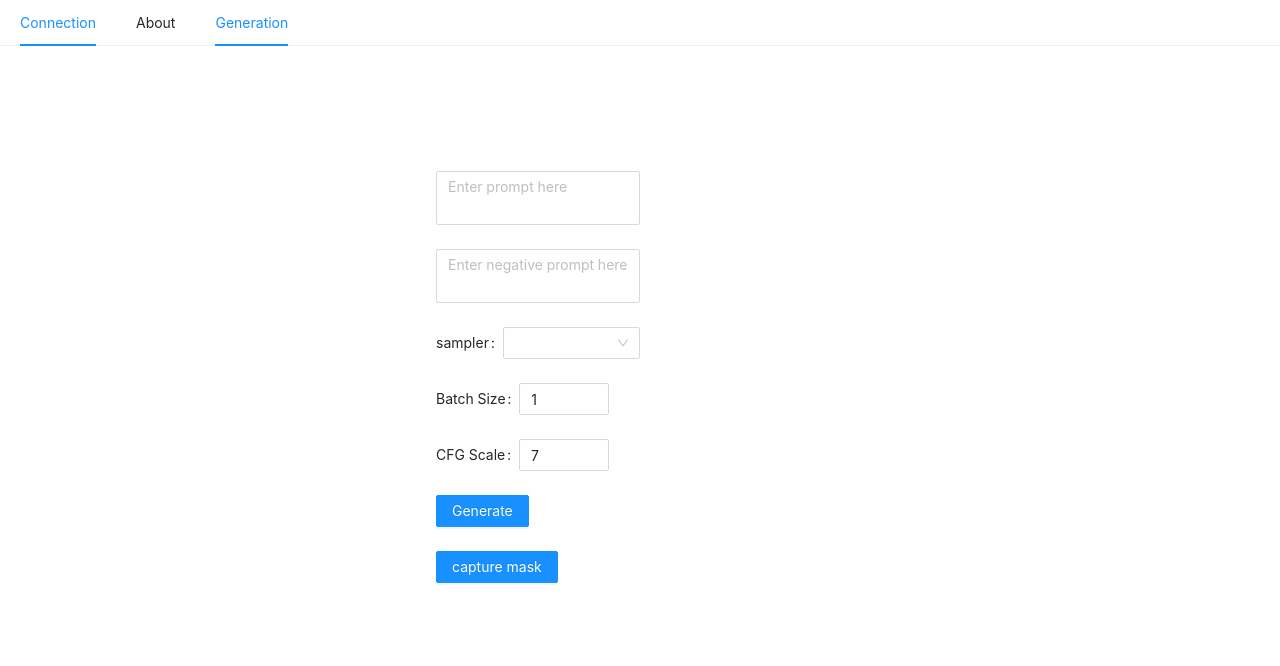
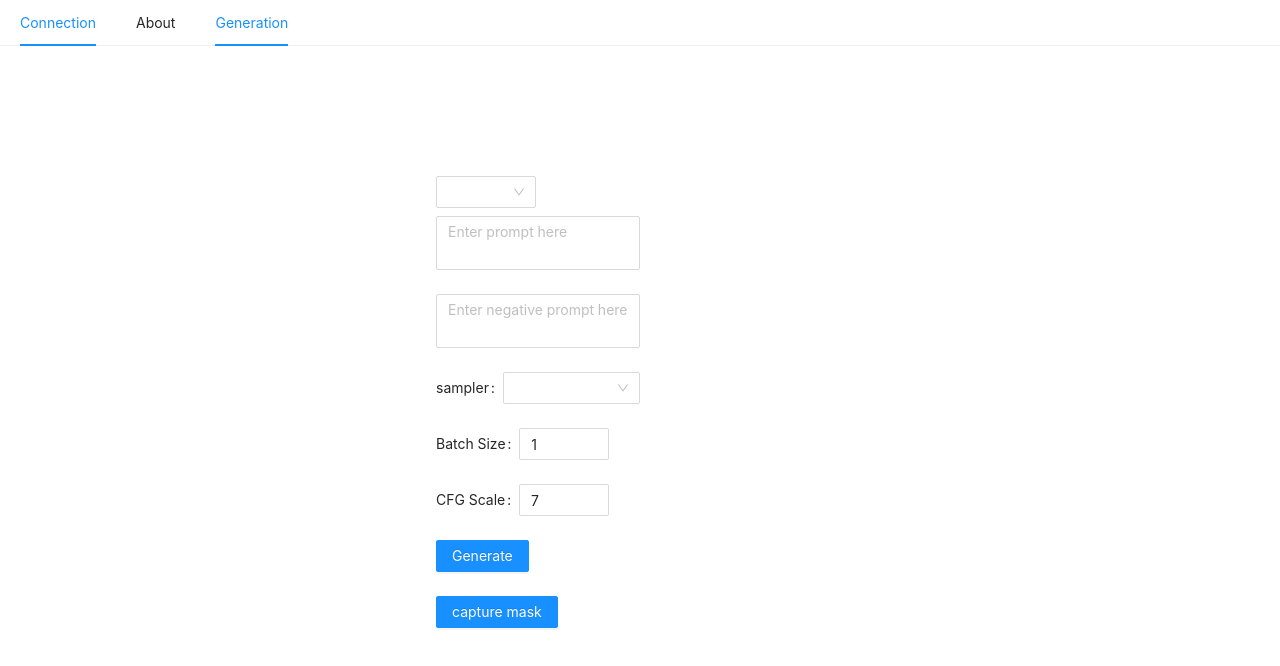
Before and after one commit to huchenlei/stable-diffusion-ps-pea, a Vue app: page /generation in a window 1280 px wide. Shown: the top 666 px of the page. Built offline with nearby package versions, Linux system fonts and the light colour scheme.

Commit message:
:sparkles: implement checkpoint selection

```diff
--- a/src/App.vue
+++ b/src/App.vue
@@ -19,7 +19,7 @@ const route = useRoute();
         </a-menu-item>
       </a-menu>
     </header>
-    <RouterView />
+    <RouterView class="view"/>
   </div>
 </template>
 
@@ -32,4 +32,8 @@ const route = useRoute();
   z-index: 1000;
   /* ensure it's on top of other elements */
 }
+.view {
+  margin-top: 50px;
+}
+
 </style>
--- a/src/Automatic1111.ts
+++ b/src/Automatic1111.ts
@@ -50,6 +50,158 @@ interface IHypernetwork {
     path: string;
 };
 
+interface IOptions {
+    samples_save: boolean;
+    samples_format: string;
+    samples_filename_pattern: string;
+    save_images_add_number: boolean;
+    grid_save: boolean;
+    grid_format: string;
+    grid_extended_filename: boolean;
+    grid_only_if_multiple: boolean;
+    grid_prevent_empty_spots: boolean;
+    grid_zip_filename_pattern: string;
+    n_rows: number;
+    enable_pnginfo: boolean;
+    save_txt: boolean;
+    save_images_before_face_restoration: boolean;
+    save_images_before_highres_fix: boolean;
+    save_images_before_color_correction: boolean;
+    save_mask: boolean;
+    save_mask_composite: boolean;
+    jpeg_quality: number;
+    webp_lossless: boolean;
+    export_for_4chan: boolean;
+    img_downscale_threshold: number;
+    target_side_length: number;
+    img_max_size_mp: number;
+    use_original_name_batch: boolean;
+    use_upscaler_name_as_suffix: boolean;
+    save_selected_only: boolean;
+    save_init_img: boolean;
+    temp_dir: string;
+    clean_temp_dir_at_start: boolean;
+    outdir_samples: string;
+    outdir_txt2img_samples: string;
+    outdir_img2img_samples: string;
+    outdir_extras_samples: string;
+    outdir_grids: string;
+    outdir_txt2img_grids: string;
+    outdir_img2img_grids: string;
+    outdir_save: string;
+    outdir_init_images: string;
+    save_to_dirs: boolean;
+    grid_save_to_dirs: boolean;
+    use_save_to_dirs_for_ui: boolean;
+    directories_filename_pattern: string;
+    directories_max_prompt_words: number;
+    ESRGAN_tile: number;
+    ESRGAN_tile_overlap: number;
+    realesrgan_enabled_models: string[];
+    upscaler_for_img2img: any;
+    face_restoration_model: string;
+    code_former_weight: number;
+    face_restoration_unload: boolean;
+    show_warnings: boolean;
+    memmon_poll_rate: number;
+    samples_log_stdout: boolean;
+    multiple_tqdm: boolean;
+    print_hypernet_extra: boolean;
+    list_hidden_files: boolean;
+    unload_models_when_training: boolean;
+    pin_memory: boolean;
+    save_optimizer_state: boolean;
+    save_training_settings_to_txt: boolean;
+    dataset_filename_word_regex: string;
+    dataset_filename_join_string: string;
+    training_image_repeats_per_epoch: number;
+    training_write_csv_every: number;
+    training_xattention_optimizations: boolean;
+    training_enable_tensorboard: boolean;
+    training_tensorboard_save_images: boolean;
+    training_tensorboard_flush_every: number;
+    sd_model_checkpoint: string;
+    sd_checkpoint_cache: number;
+    sd_vae_checkpoint_cache: number;
+    sd_vae: string;
+    sd_vae_as_default: boolean;
+    sd_unet: string;
+    inpainting_mask_weight: number;
+    initial_noise_multiplier: number;
+    img2img_color_correction: boolean;
+    img2img_fix_steps: boolean;
+    img2img_background_color: string;
+    enable_quantization: boolean;
+    enable_emphasis: boolean;
+    enable_batch_seeds: boolean;
+    comma_padding_backtrack: number;
+    CLIP_stop_at_last_layers: number;
+    upcast_attn: boolean;
+    randn_source: string;
+    cross_attention_optimization: string;
+    s_min_uncond: number;
+    token_merging_ratio: number;
+    token_merging_ratio_img2img: number;
+    token_merging_ratio_hr: number;
+    pad_cond_uncond: boolean;
+    experimental_persistent_cond_cache: boolean;
+    use_old_emphasis_implementation: boolean;
+    use_old_karras_scheduler_sigmas: boolean;
+    no_dpmpp_sde_batch_determinism: boolean;
+    use_old_hires_fix_width_height: boolean;
+    dont_fix_second_order_samplers_schedule: boolean;
+    hires_fix_use_firstpass_conds: boolean;
+    interrogate_keep_models_in_memory: boolean;
+    interrogate_return_ranks: boolean;
+    interrogate_clip_num_beams: number;
+    interrogate_clip_min_length: number;
+    interrogate_clip_max_length: number;
+    interrogate_clip_dict_limit: number;
+    interrogate_clip_skip_categories: any[];
+    interrogate_deepbooru_score_threshold: number;
+    deepbooru_sort_alpha: boolean;
+    deepbooru_use_spaces: boolean;
+    deepbooru_escape: boolean;
+    deepbooru_filter_tags: string;
+    extra_networks_show_hidden_directories: boolean;
+    extra_networks_hidden_models: string;
+    extra_networks_default_view: string;
+    extra_networks_default_multiplier: number;
+    extra_networks_card_width: number;
+    extra_networks_card_height: number;
+    extra_networks_add_text_separator: string;
+    ui_extra_networks_tab_reorder: string;
+    sd_hypernetwork: string;
+    localization: string;
+    gradio_theme: string;
+    img2img_editor_height: number;
+    return_grid: boolean;
+    return_mask: boolean;
+    return_mask_composite: boolean;
+    do_not_show_images: boolean;
+    send_seed: boolean;
+    send_size: boolean;
+    font: string;
+    js_modal_lightbox: boolean;
+    js_modal_lightbox_initially_zoomed: boolean;
+    js_modal_lightbox_gamepad: boolean;
+    js_modal_lightbox_gamepad_repeat: number;
+    show_progress_in_title: boolean;
+    samplers_in_dropdown: boolean;
+    dimensions_and_batch_together: boolean;
+    keyedit_precision_attention: number;
+    keyedit_precision_extra: number;
+    keyedit_delimiters: string;
+    quicksettings_list: string[];
+    ui_tab_order: any[];
+    hidden_tabs: any[];
+    ui_reorder_list: string[];
+    hires_fix_show_sampler: boolean;
+    hires_fix_show_prompts: boolean;
+    disable_token_counters: boolean;
+    add_model_hash_to_info: boolean;
+}
+
 async function fetchJSON(url: string): Promise<any> {
     const response = await fetch(url);
     return await response.json();
@@ -60,11 +212,12 @@ class A1111Context {
 
     samplers: ISampler[] = [];
     upscalers: IUpscaler[] = [];
-    embeddings: IEmbeddings | undefined;
+    embeddings: IEmbeddings = {} as IEmbeddings;
     hypernetworks: IHypernetwork[] = [];
     sdModels: IStableDiffusionModel[] = [];
     sdVAEs: IStableDiffusionVAE[] = [];
     loras: ILoRA[] = [];
+    options: IOptions = {} as IOptions;
 
     public async initialize(baseURL: string): Promise<boolean> {
         this.baseURL = baseURL;
@@ -75,7 +228,8 @@ class A1111Context {
             fetchJSON(`${this.apiURL}/upscalers`),
             fetchJSON(`${this.apiURL}/sd-vae`),
             fetchJSON(`${this.apiURL}/embeddings`),
-            fetchJSON(`${this.apiURL}/hypernetworks`)
+            fetchJSON(`${this.apiURL}/hypernetworks`),
+            fetchJSON(`${this.apiURL}/options`),
         ];
 
         try {
@@ -86,7 +240,8 @@ class A1111Context {
                 upscalers,
                 sdVAEs,
                 embeddings,
-                hypernetworks
+                hypernetworks,
+                options,
             ] = await Promise.all(fetchPromises);
 
             this.samplers = samplers as ISampler[];
@@ -96,6 +251,7 @@ class A1111Context {
             this.sdVAEs = sdVAEs as IStableDiffusionVAE[];
             this.embeddings = embeddings as IEmbeddings;
             this.hypernetworks = hypernetworks as IHypernetwork[];
+            this.options = options as IOptions;
             return true;
         } catch (e) {
             console.error(e);
@@ -234,4 +390,5 @@ export {
     A1111Context,
     CommonPayload,
     type ISampler,
+    type IStableDiffusionModel,
 };
--- /dev/null
+++ b/src/components/SDModelSelection.vue
@@ -0,0 +1,66 @@
+<script lang="ts">
+import { ref } from 'vue';
+import { type IStableDiffusionModel } from '../Automatic1111';
+import { useA1111ContextStore } from '@/stores/a1111ContextStore';
+
+export default {
+  name: 'SDModelSelection',
+  props: {
+    models: {
+      type: Array<IStableDiffusionModel>,
+      required: true,
+    },
+    activeModelName: {
+      type: String,
+      required: true,
+    },
+  },
+  methods: {
+    async onModelChange(value: string) {
+      const context = useA1111ContextStore().a1111Context;
+
+      this.loading = true;
+      // Update checkpoint.
+      const response = await fetch(`${context.apiURL}/options`, {
+        method: "POST",
+        headers: {
+          'Content-Type': 'application/json',
+        },
+        body: JSON.stringify({
+          sd_model_checkpoint: value
+        })
+      });
+
+      console.debug(await response.json());
+
+      this.$emit('change', value);
+      this.loading = false;
+    }
+  },
+  setup(props) {
+    const options = props.models.map(model => {
+      return {
+        value: model.title,
+        label: model.model_name,
+      };
+    });
+
+    const loading = ref(false);
+    return {
+      options,
+      loading,
+    };
+  },
+};
+</script>
+
+<template>
+  <a-select ref="select" :value="$props.activeModelName" :options="options" class="select" @change="onModelChange"
+    :loading="loading"></a-select>
+</template>
+
+<style scoped>
+.select {
+  min-width: 100px;
+}
+</style>
--- a/src/views/GenerationView.vue
+++ b/src/views/GenerationView.vue
@@ -1,8 +1,9 @@
 <script setup lang="ts">
 import { ref, reactive } from 'vue';
-import { A1111Context, type ISampler, CommonPayload } from '../Automatic1111';
+import { A1111Context, type ISampler, CommonPayload, type IStableDiffusionModel } from '../Automatic1111';
 import { useA1111ContextStore } from '@/stores/a1111ContextStore';
 import { photopeaContext } from '../Photopea';
+import SDModelSelection from '@/components/SDModelSelection.vue';
 
 /*
 MIT LICENSE
@@ -74,8 +75,8 @@ function base64ArrayBuffer(arrayBuffer: ArrayBuffer) {
   return base64
 }
 
+const context = useA1111ContextStore().a1111Context;
 const payload = reactive(new CommonPayload());
-const context: A1111Context = useA1111ContextStore().a1111Context;
 const imgSrc = ref('');
 
 function samplerOptions(samplers: ISampler[]) {
@@ -112,10 +113,12 @@ async function captureMask() {
 }
 
 </script>
+<template>
+  <a-space direction="vertical">
+    <SDModelSelection :models="context.sdModels" :activeModelName="context.options.sd_model_checkpoint"
+      @change="(value: string) => context.options.sd_model_checkpoint = value">
+    </SDModelSelection>
 
-<template>
-  <a-row>
-    <a-col span="24">
     <a-form :model="payload" class="payload">
       <a-form-item>
         <a-textarea v-model:value="payload.prompt" placeholder="Enter prompt here"
@@ -128,7 +131,8 @@ async function captureMask() {
       </a-form-item>
 
       <a-form-item label="sampler" name="sampler">
-          <a-select ref="select" v-model:value="payload.sampler_name" :options="samplerOptions(context.samplers)"></a-select>
+        <a-select ref="select" v-model:value="payload.sampler_name"
+          :options="samplerOptions(context.samplers)"></a-select>
       </a-form-item>
 
       <a-form-item label="Batch Size" name="batch_size">
@@ -149,6 +153,5 @@ async function captureMask() {
 
       <a-image v-model:src="imgSrc" />
     </a-form>
-    </a-col>
-  </a-row>
+  </a-space>
 </template>
```
Lines whose indentation alone changed are shown as unchanged.
